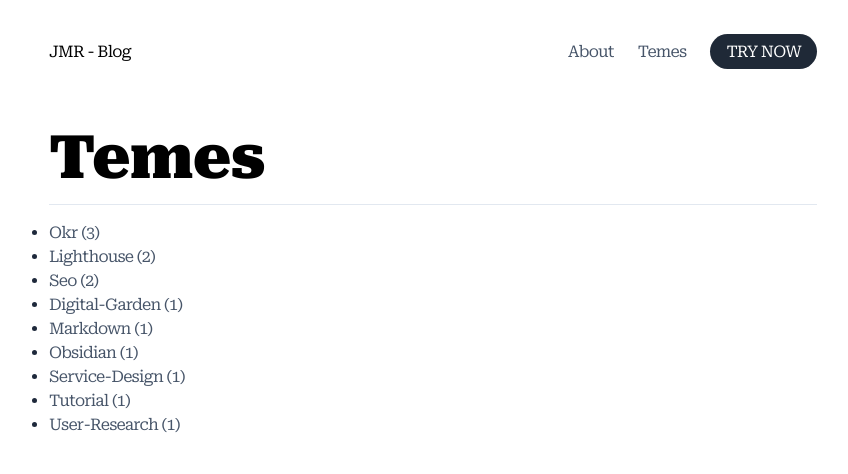
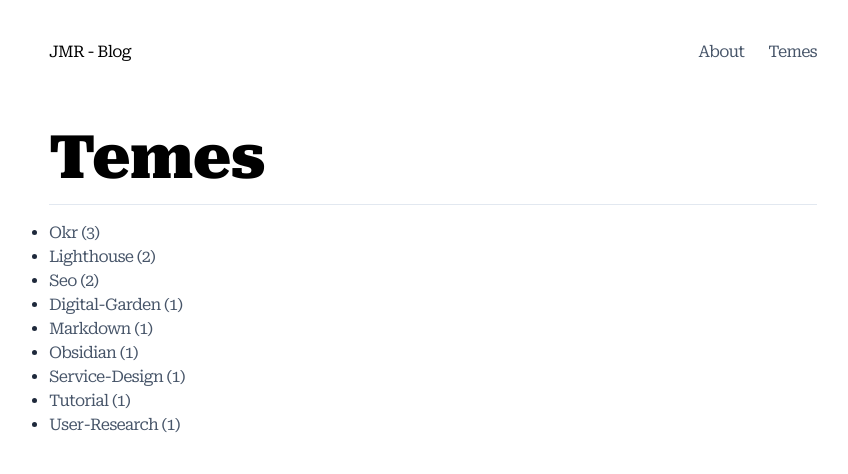
Before and after one commit to joan-medina-roca/gatsby-starter-obsidian-garden, a Gatsby site: page /temes in a window 1280 px wide. Shown: the top 474 px of the page, without its empty margins (207-1055 px from the left). Built offline with nearby package versions, Linux system fonts and the light colour scheme; Gatsby itself is replaced by a stand-in of ours; some packages are replaced by stand-ins of ours.

Commit message:
Update Header.tsx

```diff
--- a/src/components/Header.tsx
+++ b/src/components/Header.tsx
@@ -17,15 +17,6 @@ export default function Header() {
                 <Link to={item.path}>{item.label}</Link>
               </li>
             ))}
-            <li>
-              <Link
-                to="https://github.com/juxtdesigncc/gatsby-starter-obsidian-garden"
-                target="_blank"
-                className="px-4 py-2 bg-gray-800 rounded-full text-white hover:bg-gray-600 transition-all ease-in-out duration-300 hover:text-white uppercase"
-              >
-                Try Now
-              </Link>
-            </li>
           </ul>
         </nav>
       </Container>
```
